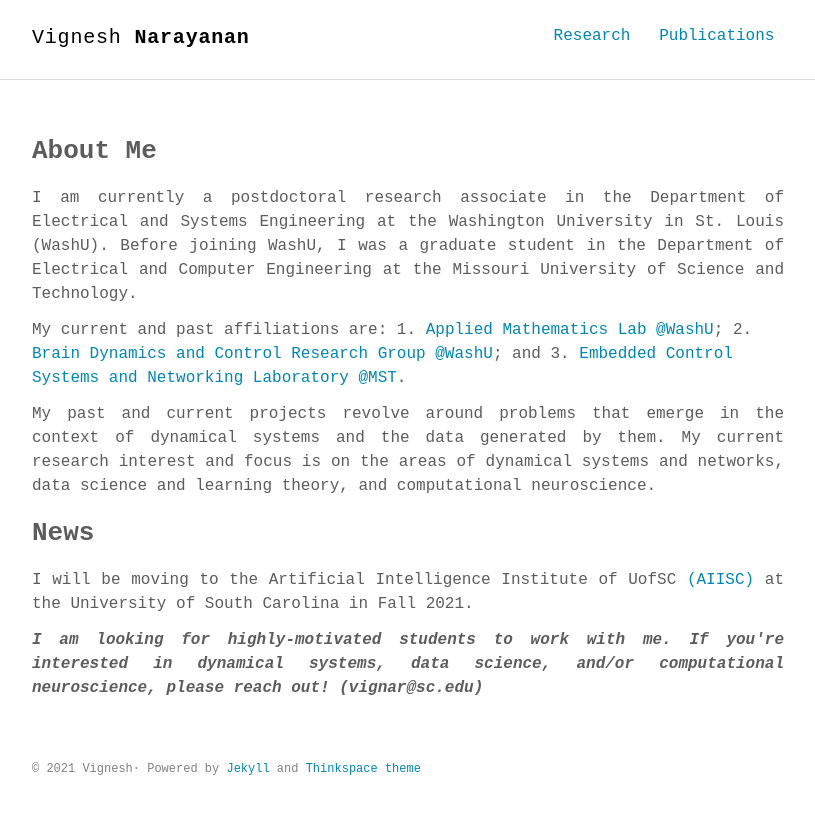
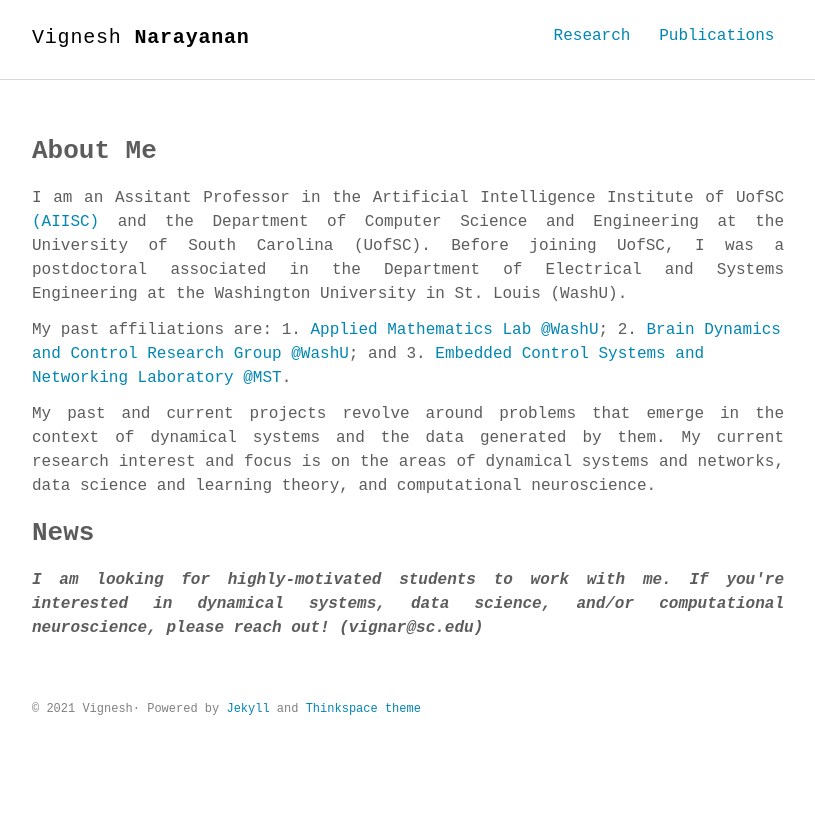
Before and after one commit to vigsnar/old_html_thinkspace, a Jekyll site: the page built from index.html, in a window 1280 px wide. Shown: the top 814 px of the page, without its empty margins (232-1047 px from the left). Built offline with Jekyll 4.4.1, drawn with Linux system fonts in a browser that asks for light colours; some web fonts are replaced.

Commit message:
Update intro.html

```diff
--- a/_includes/intro.html
+++ b/_includes/intro.html
@@ -8,13 +8,14 @@
     </figure>-->
     <!--<img align="right" width="150" height="150" src="http://octodex.github.com/images/minion.png" alt="minions">-->
     <p align="justify">
-    I am currently a postdoctoral research associate in the Department of Electrical and Systems Engineering at the Washington University in St. Louis (WashU).
+    I am an Assitant Professor in the Artificial Intelligence Institute of UofSC <a href="https://aiisc.ai">(AIISC)</a>
+      and the Department of Computer Science and Engineering at the University of South Carolina (UofSC).
     <!--affiliated with the <a href="https://www.ese.wustl.edu/~jsli/AMLab/Home.html">Applied Mathematics Lab</a> (PI: Dr. Jr-Shin Li).
     Previously, I was with the <a href="https://braindynamics.engineering.wustl.edu">Brain Dynamics and Control Research Group</a> (PI: Dr. ShiNung Ching).-->
-    Before joining WashU, I was a graduate student in the Department of Electrical and Computer Engineering  at the Missouri University of Science and Technology.
+    Before joining UofSC, I was a postdoctoral associated in the Department of Electrical and Systems Engineering at the Washington University in St. Louis (WashU).
     </p>
 
-    My current and past affiliations are:
+    My past affiliations are:
     1. <a href="https://www.ese.wustl.edu/~jsli/AMLab/Home.html">Applied Mathematics Lab @WashU</a>;
     2. <a href="https://braindynamics.engineering.wustl.edu">Brain Dynamics and Control Research Group @WashU</a>; and
   3. <a href="https://web.mst.edu/~sarangap/">Embedded Control Systems and Networking Laboratory @MST</a>.
@@ -26,9 +27,9 @@
      <!--Check out the <a href="https://vigsnar.github.io/research/">research</a> page to learn about my current research interests and completed and ongoing projects!</p>-->
     <!--  Hi, I'm Vignesh Narayanan. I am currently a postdoctoral associate in the Department of Electrical and Systems Engineering at Washingtin University in St. Louis. -->
     <h2>News</h2>
-     <p align="justify">
+     <!--<p align="justify">
      I will be moving to the Artificial Intelligence Institute of UofSC <a href="https://aiisc.ai">(AIISC)</a> at the University of South Carolina in Fall 2021.
-     </p>
+     </p>-->
 
      <p align="justify">  <strong><em>
        <!--If you are interested to work with me, please find the relevant information <a href="https://vigsnar.github.io/openings/">here.-->
```
